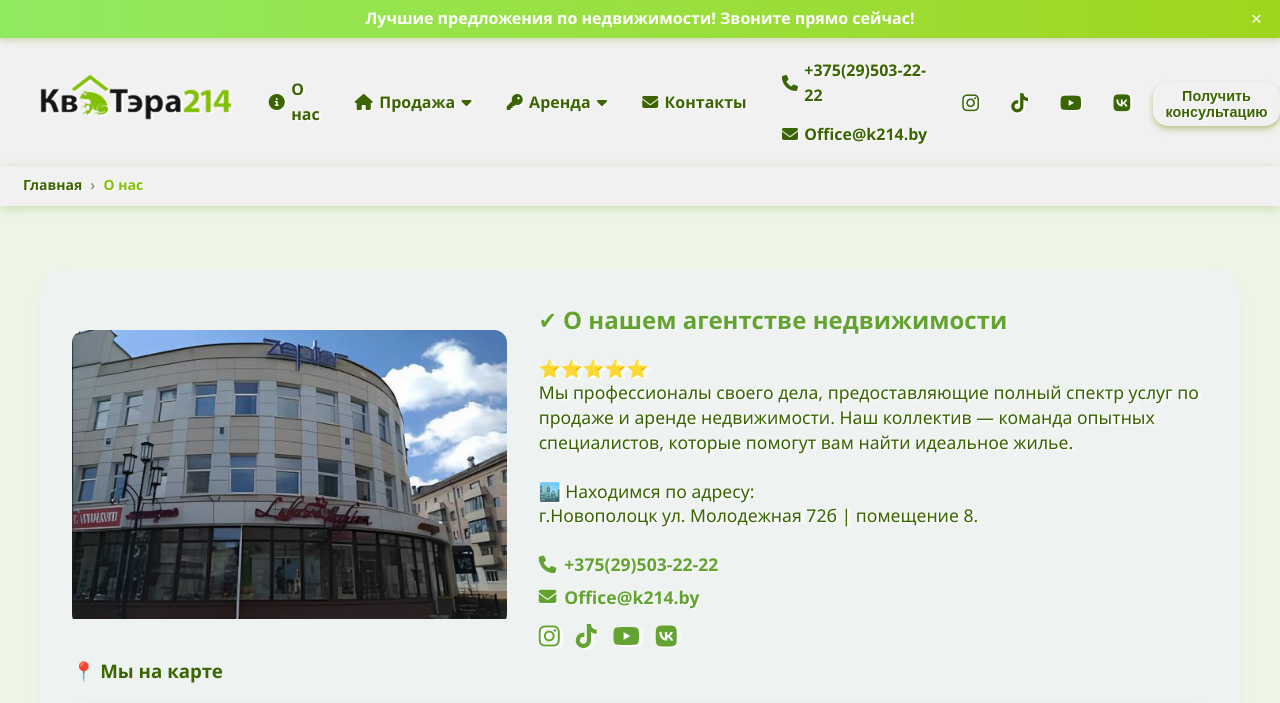
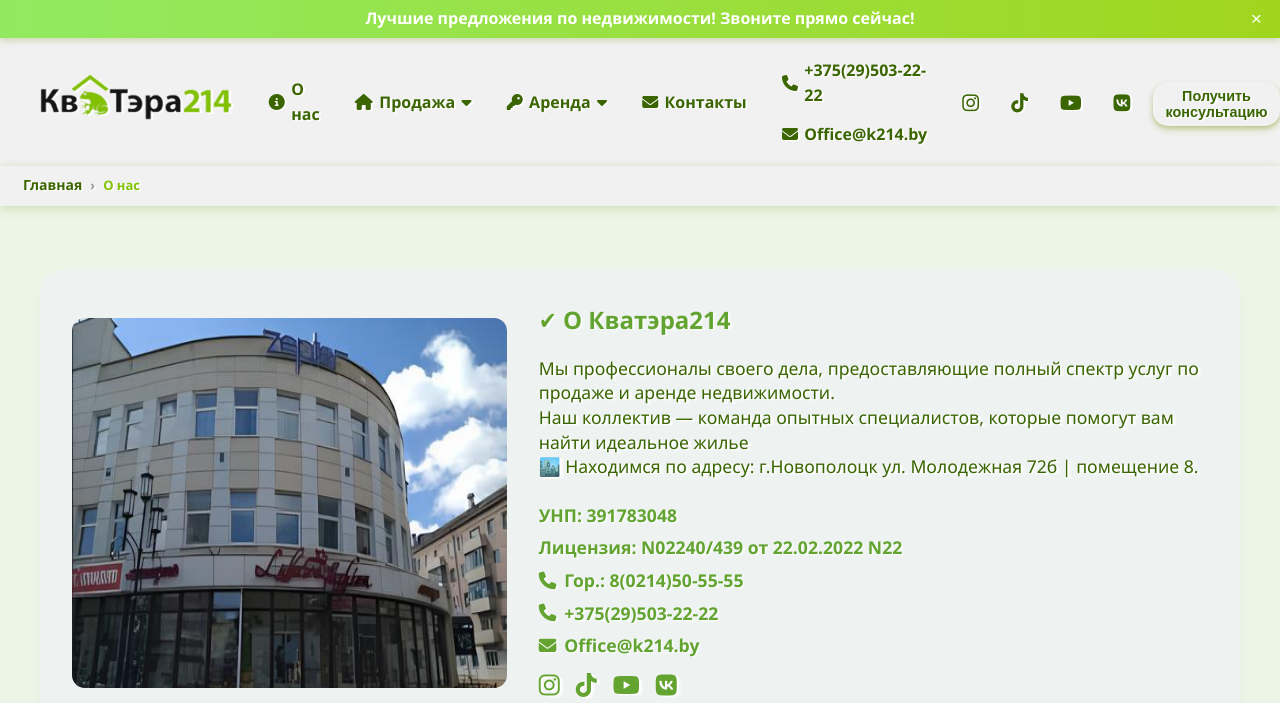
Before and after one commit to TumashenkaAliaksandr/kv_214, a Django app: page /about in a window 1280 px wide. Shown: the top 703 px of the page. Run offline with Django 5.2, Linux system fonts and the light colour scheme; data comes from the database, SQL or seed files in the repository; both versions use the stored data as it was after the commit.

Commit message:
added new model about us, admin, update about template, style css

```diff
--- a/webapp/models.py
+++ b/webapp/models.py
@@ -19,6 +19,19 @@ class SocialNetwork(models.Model):
 
     def __str__(self):
         return f"{self.name} - {self.contact.name}"
+
+
+class About(models.Model):
+    name = models.CharField("Имя компании", max_length=255)
+    photo = models.ImageField("Фото компании", upload_to='about_photos/')
+    description = models.TextField("Описание")
+    unp = models.CharField("УНП", max_length=100, blank=True, null=True)
+    license = models.CharField("Лицензия", max_length=100, blank=True, null=True)
+    phone = models.CharField("Телефон", max_length=20)
+
+    def __str__(self):
+        return self.name
+
 
 
 class Property(models.Model):
--- a/webapp/static/webapp/css/style.css
+++ b/webapp/static/webapp/css/style.css
@@ -795,6 +795,7 @@ body {
   gap: 2rem;
   align-items: center;
   flex-wrap: wrap;
+  margin-bottom: 30px;
 }
 
 .sale-container {
@@ -828,12 +829,13 @@ body {
   border-radius: 13px;
   overflow: hidden;
   user-select: none;
+  height: 370px;
 }
 
 .about-photo img {
   width: 100%;
-  height: auto;
-  object-fit: cover;
+  height: 400px;
+  object-fit: fill;
   user-select: none;
 }
 
@@ -1276,6 +1278,11 @@ a[href^="tel"], a[href^="mailto"] {
   color: #81c303;
   font-weight: 600;
   filter: drop-shadow(2px 1px 0px rgba(255, 255, 255, 0.98));
+   font-size: 13px;
+
+    white-space: nowrap;          /* Запрет переноса */
+    overflow: hidden;
+    max-width: 130px;
 }
 
 body.light-theme .breadcrumb-item.active {
--- a/webapp/templates/webapp/about.html
+++ b/webapp/templates/webapp/about.html
@@ -17,16 +17,20 @@
     <section class="about-section" id="about">
         <div class="container about-container">
             <div class="about-photo">
-                <img src="{% static 'webapp/images/kvatera_about.jpg' %}" alt="Фото компании"/>
+                <img src="{{ about.photo.url }}" alt="Фото компании"/>
             </div>
             <div class="about-text">
-                <h2>✔ О нашем агентстве недвижимости</h2>
+                <h2>✔ О {{ about.name }}</h2>
                 <p>
-                    ⭐⭐⭐⭐⭐<br>
-                    Мы профессионалы своего дела, предоставляющие полный спектр услуг по продаже и аренде недвижимости.
-                    Наш коллектив — команда опытных специалистов, которые помогут вам найти идеальное жилье.<br><br>
-                🏙️ Находимся по адресу:<br>г.Новополоцк ул. Молодежная 72б | помещение 8.</p>
+                    {{ about.description|linebreaksbr }}
+                </p>
                 <div class="contacts-about">
+                    <p>УНП: {{ about.unp }}</p>
+                    <p>Лицензия: {{ about.license }}</p>
+                    <p>
+                        <i class="fa-solid fa-phone"></i>
+                        <a href="tel:{{ about.phone|urlencode }}">Гор.: {{ about.phone }}</a>
+                    </p>
                     <p>
                         <i class="fa-solid fa-phone"></i>
                         <a href="tel:{{ contact.phone|urlencode }}">{{ contact.phone }}</a>
@@ -70,8 +74,14 @@
 
     <!-- Почему нам доверяют -->
     <section class="trust-section">
-        <h2><i class="fa-solid fa-circle-question"></i> Почему нам можно доверять</h2>
+        <h2><i class="fa-solid fa-circle-question"></i> Почему нам доверяют</h2>
         <div class="trust-items">
+            {% for reason in trust_reasons %}
+                <div class="trust-item">
+                    <i class="{{ reason.icon_class }}"></i>
+                    <p>{{ reason.text }}</p>
+                </div>
+            {% empty %}
                 <div class="trust-item">
                     <i class="fa-solid fa-shield-virus"></i>
                     <p>Надежность</p>
@@ -88,8 +98,26 @@
                     <i class="fa-solid fa-clock"></i>
                     <p>Быстрый отклик</p>
                 </div>
+            {% endfor %}
+        </div>
+
+        <!-- Новая строка с анимированными счетчиками -->
+        <div class="trust-stats">
+            <div class="stat-item">
+                <h3><span class="counter" data-target="{{ sold_objects }}">0</span>+</h3>
+                <p>Объектов продано</p>
+            </div>
+            <div class="stat-item">
+                <h3><span class="counter" data-target="{{ avg_sale_days }}">0</span> дней</h3>
+                <p>Средний срок продажи</p>
+            </div>
+            <div class="stat-item">
+                <h3><span class="counter" data-target="{{ support_247 }}">0</span>/7</h3>
+                <p>На связи</p>
+            </div>
         </div>
     </section>
 
 
+
 {% endblock %}
--- a/webapp/templates/webapp/index.html
+++ b/webapp/templates/webapp/index.html
@@ -58,7 +58,6 @@
             </div>
         </div>
     </section>
-
 
     <!-- Видео блок -->
     {% include 'webapp/video_block.html' %}
--- a/webapp/views.py
+++ b/webapp/views.py
@@ -3,7 +3,7 @@ import json
 from django.shortcuts import render, redirect, get_object_or_404
 
 from kv_214.settings import TELEGRAM_BOT_TOKEN, TELEGRAM_CHAT_ID
-from webapp.models import Property, MainSlider, PropertyVideo, TrustStats, TrustReason
+from webapp.models import Property, MainSlider, PropertyVideo, TrustStats, TrustReason, About
 import requests
 from django.conf import settings
 from django.http import JsonResponse
@@ -86,8 +86,23 @@ def index(request):
 
 def about(request):
     """about page"""
+    about = About.objects.first()
+    properties = Property.objects.all()
+    trust_stats = TrustStats.objects.first()
+    trust_reasons = TrustReason.objects.all()
 
-    return render(request, 'webapp/about.html')
+
+    context = {
+        'about': about,
+        'sold_objects': trust_stats.sold_objects if trust_stats else 1000,
+        'avg_sale_days': trust_stats.avg_sale_days if trust_stats else 21,
+        'support_247': trust_stats.support_247 if trust_stats else "24",
+        'properties_new': Property.objects.filter(is_active_new=True).prefetch_related('photos'),
+        'properties_all': properties.prefetch_related('photos'),
+        'trust_reasons': trust_reasons,
+    }
+
+    return render(request, 'webapp/about.html', context)
 
 def rent(request):
     properties = Property.objects.filter(is_rent=True)  # добавляем фильтр по аренде
```
Also changed, not shown: other parts of webapp/static/webapp/css/style.css (+46 -45 lines), webapp/admin.py (+7 -3 lines), db.sqlite3, media/about_photos/kvatera_about_1.jpg (added), media/about_photos/kvatera_about_1_Ud0WEn4.jpg (added), webapp/migrations/0017_about.py (added), 1 other file. Lines whose indentation alone changed are shown as unchanged.
